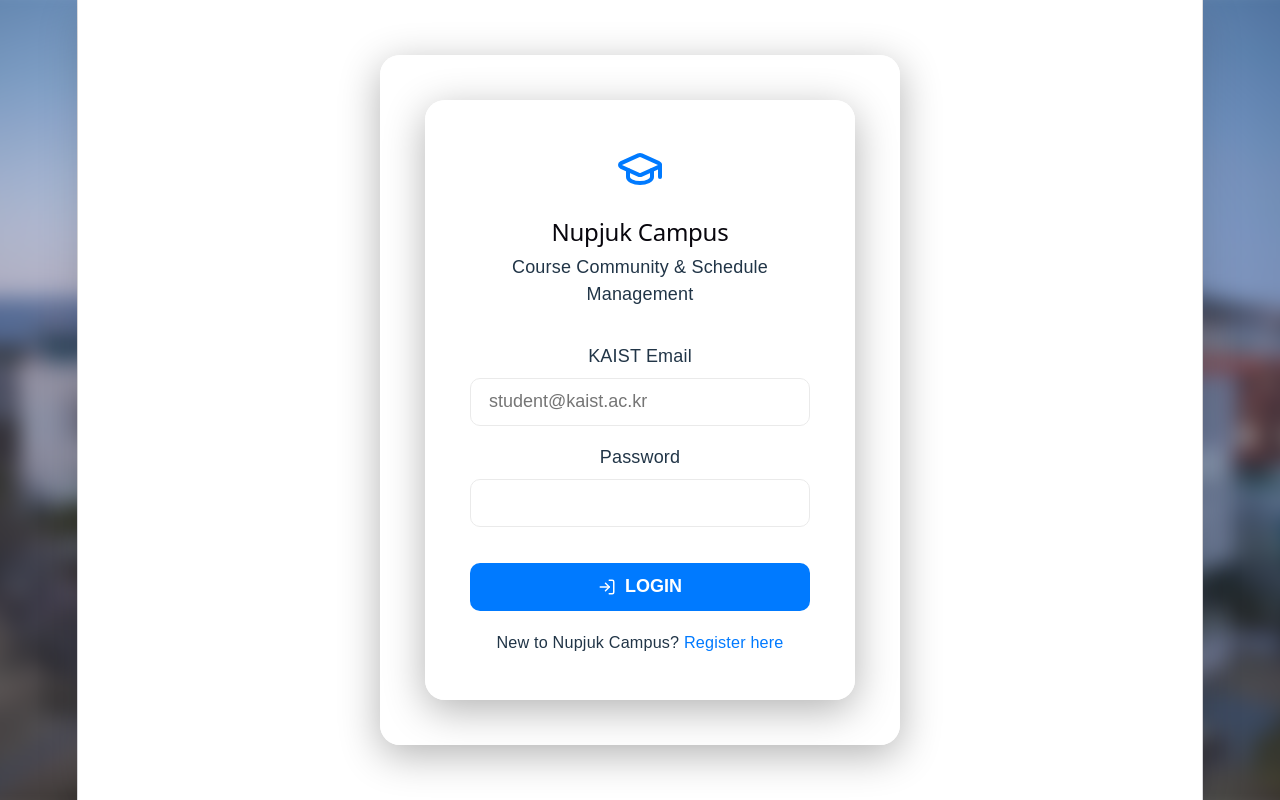
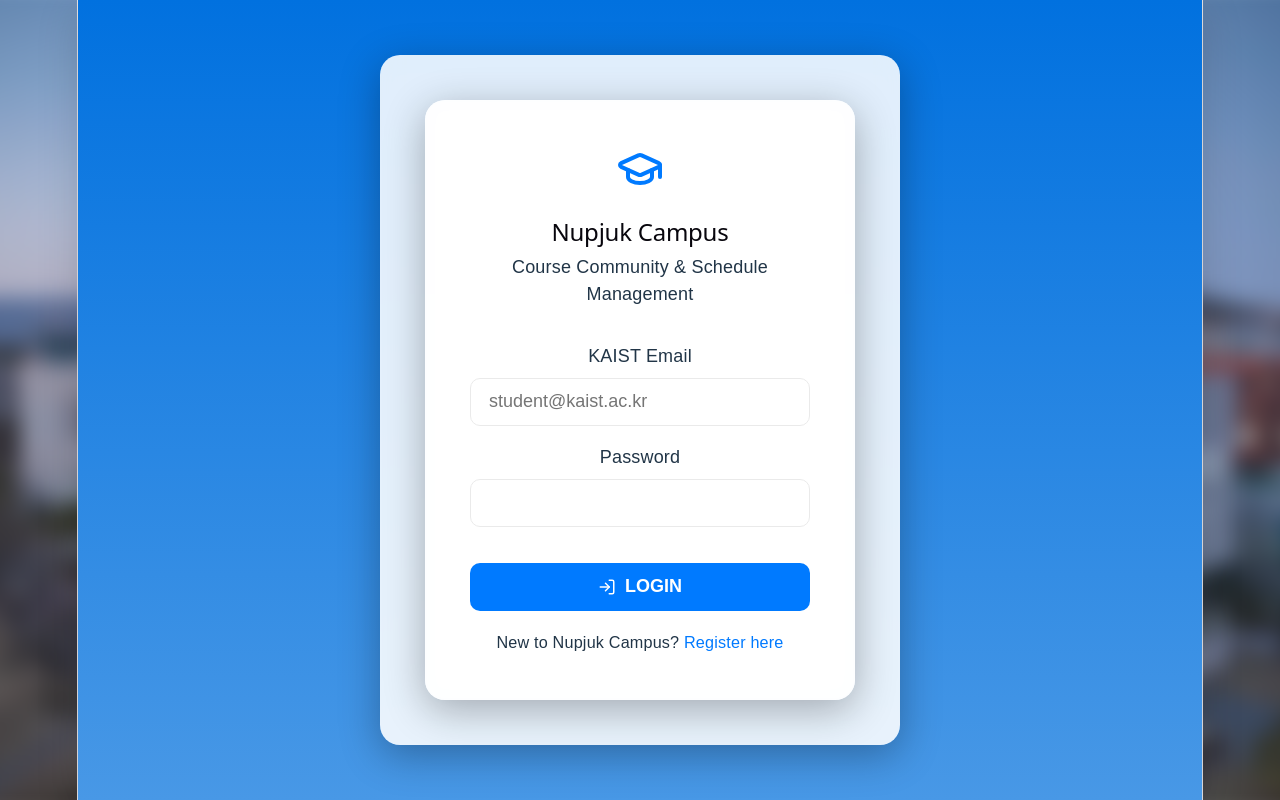
Before and after one commit to Chuks8888/Nupjuk-Campus, a React (Vite) app in the folder frontend/nupjuk-campus-web/: page /login in a window 1280 px wide. Built offline with nearby package versions, Linux system fonts and the light colour scheme.

Commit message:
Add gradient to login

```diff
--- a/frontend/nupjuk-campus-web/src/styles/Login.css
+++ b/frontend/nupjuk-campus-web/src/styles/Login.css
@@ -9,7 +9,9 @@
   padding: 2rem;
   box-sizing: border-box;
 
-  background-color: var(--bg-color);
+  /* background-color: var(--bg-color); */
+  background: linear-gradient(#0171df, #4898e6);
+  min-height: 100vh;
 
   box-shadow:
     0 10px 40px rgba(0,0,0,0.15);
```
